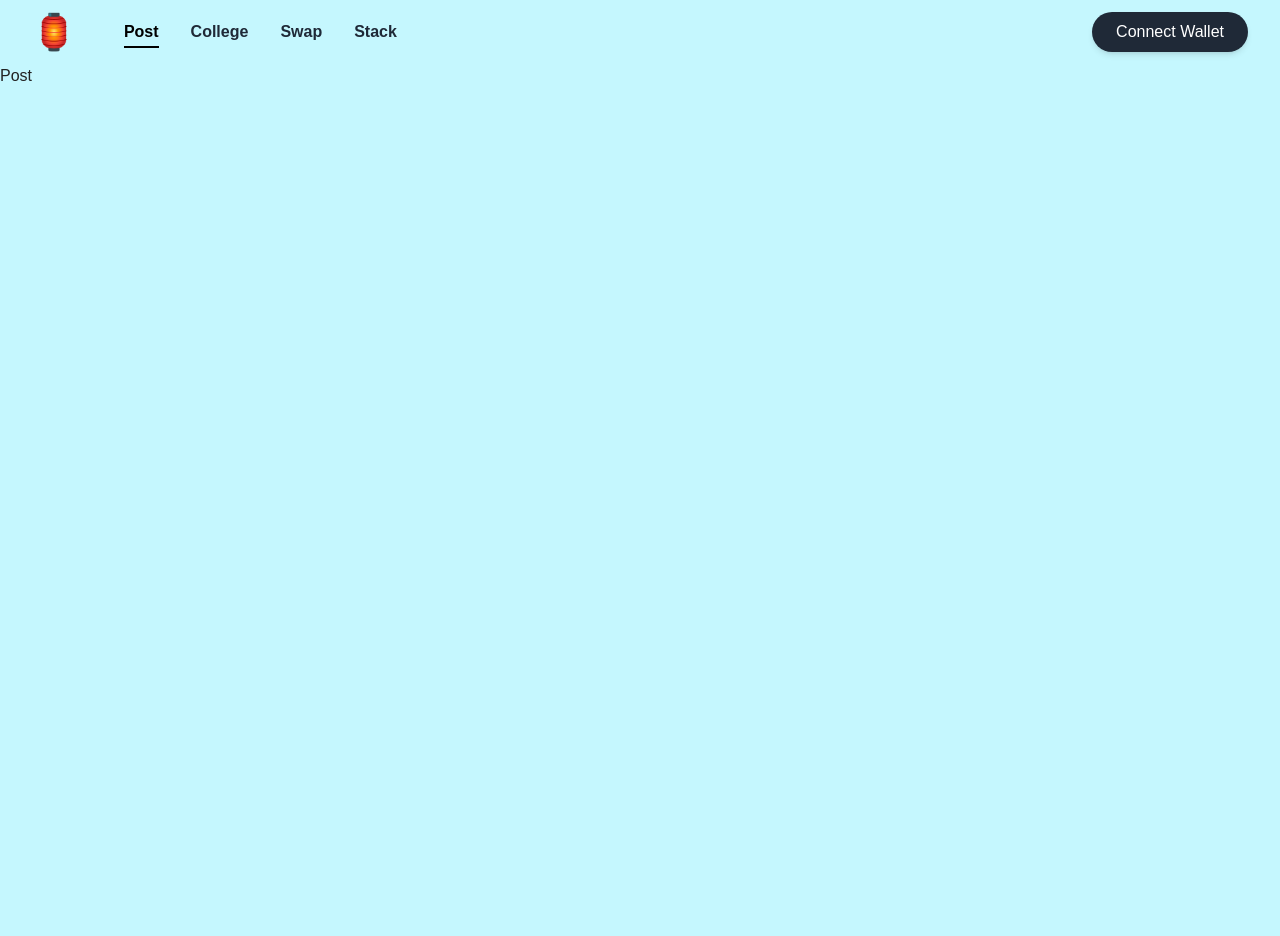
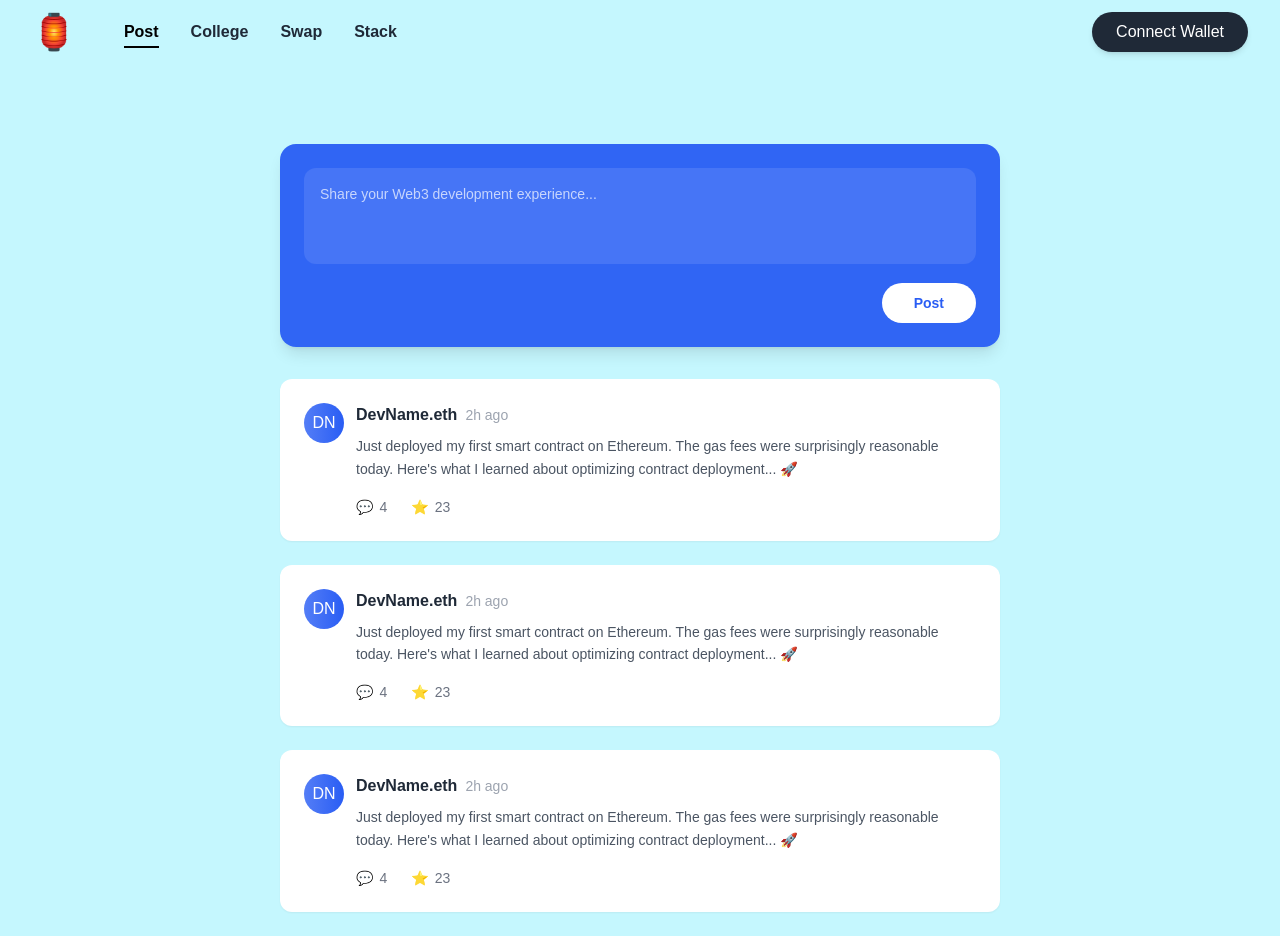
Before and after one commit to wrule/yd-college, a Next.js app in the folder apps/college-ui/: page /post in a window 1280 px wide. Before the commit the page ends 800 px from the top, so only its background shows below. Built offline with nearby package versions, Linux system fonts and the light colour scheme.

Commit message:
feat: post

```diff
--- a/apps/college-ui/src/app/post/page.tsx
+++ b/apps/college-ui/src/app/post/page.tsx
@@ -1,6 +1,53 @@
+const PostPage = () => {
+  return (
+    <div className="max-w-3xl mx-auto p-6 pt-20">
+      {/* 发帖区域 */}
+      <div className="bg-[#295DF4]/95 rounded-2xl p-6 mb-8 shadow-lg backdrop-blur-sm">
+        <textarea
+          className="w-full h-24 bg-white/10 rounded-xl p-4 text-white placeholder-white/70 resize-none outline-none transition-all duration-200 focus:bg-white/20 text-sm"
+          placeholder="Share your Web3 development experience..."
+        />
+        <div className="flex justify-end mt-3">
+          <button className="px-8 py-2.5 bg-white text-[#295DF4] rounded-full font-semibold
+            hover:bg-opacity-90 transition-all duration-200 active:scale-95 text-sm">
+            Post
+          </button>
+        </div>
+      </div>
 
-const Demo = () => {
-  return <div>Post</div>;
+      {/* 帖子列表 */}
+      <div className="space-y-6">
+        {[1, 2, 3].map((post) => (
+          <article key={post} className="bg-white rounded-xl p-6 shadow-sm hover:shadow-md transition-all duration-200">
+            <div className="flex items-start gap-3">
+              <div className="w-10 h-10 rounded-full bg-gradient-to-r from-[#295DF4]/80 to-[#295DF4] flex items-center justify-center text-white font-medium">
+                DN
+              </div>
+              <div className="flex-1">
+                <div className="flex items-center gap-2">
+                  <h3 className="font-semibold text-gray-800">DevName.eth</h3>
+                  <span className="text-gray-400 text-sm">2h ago</span>
+                </div>
+                <p className="mt-2 text-gray-600 text-sm leading-relaxed">
+                  Just deployed my first smart contract on Ethereum. The gas fees were surprisingly reasonable today. Here's what I learned about optimizing contract deployment... 🚀
+                </p>
+                <div className="flex items-center gap-6 mt-4 text-sm text-gray-500">
+                  <button className="flex items-center gap-1.5 hover:text-[#295DF4] transition-colors">
+                    <span>💬</span>
+                    <span>4</span>
+                  </button>
+                  <button className="flex items-center gap-1.5 hover:text-[#295DF4] transition-colors">
+                    <span>⭐</span>
+                    <span>23</span>
+                  </button>
+                </div>
+              </div>
+            </div>
+          </article>
+        ))}
+      </div>
+    </div>
+  );
 }
 
-export default Demo;
+export default PostPage;
--- a/apps/college-ui/tailwind.config.ts
+++ b/apps/college-ui/tailwind.config.ts
@@ -11,6 +11,9 @@ const config: Config = {
       colors: {
         background: "var(--background)",
         foreground: "var(--foreground)",
+        yblue: {
+          500: '#295DF4',
+        },
       },
     },
   },
```
